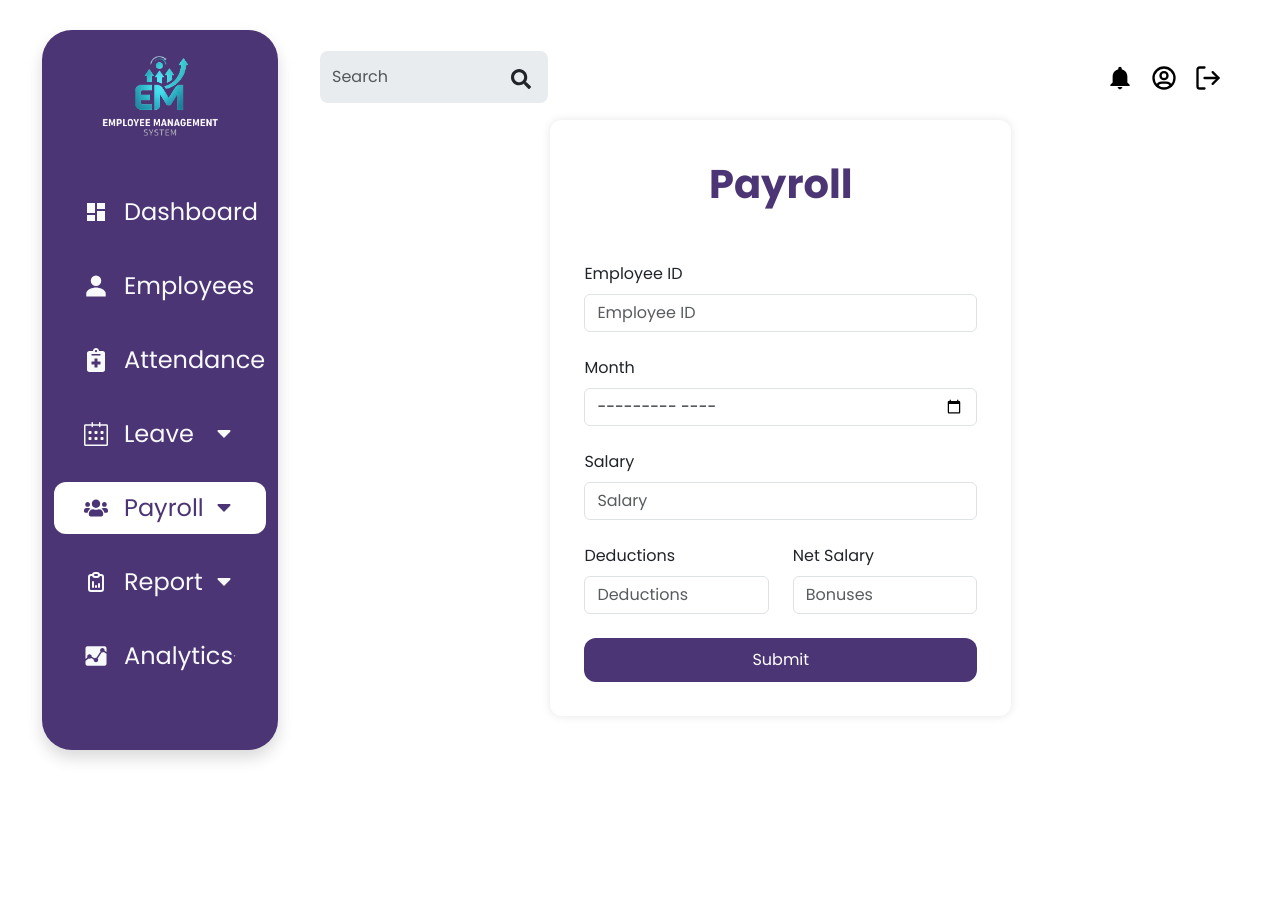
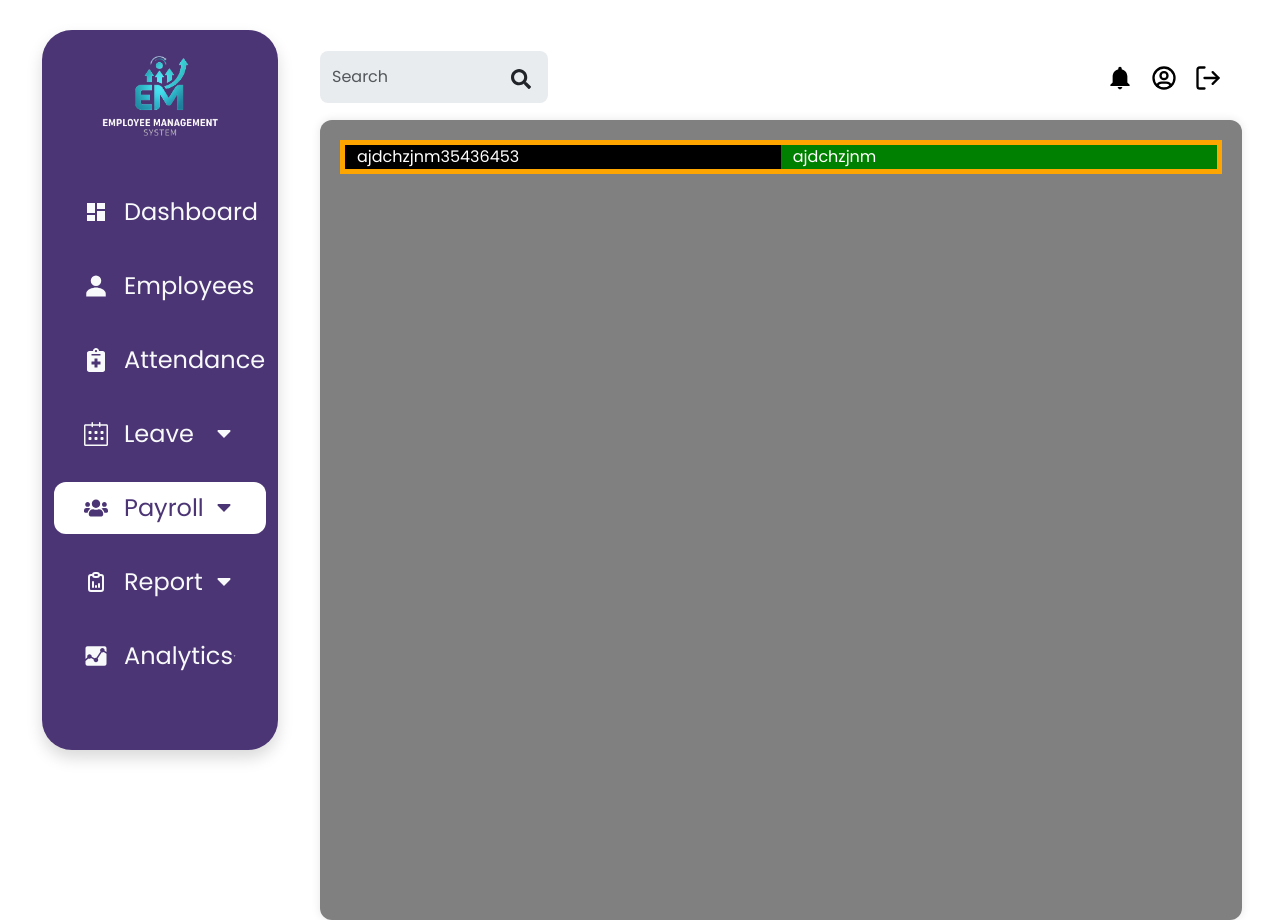
Before and after one commit to arabictech/ems, a React (Create React App) app in the folder frontend/: page /payroll in a window 1280 px wide. Before the commit the page ends 800 px from the top, so only its background shows below. Built offline with nearby package versions, Linux system fonts and the light colour scheme.

Commit message:
create salary-slip page

```diff
--- a/frontend/src/App.css
+++ b/frontend/src/App.css
@@ -88,6 +88,16 @@ body {
   margin: auto;
 }
 
+.salary-container {
+  width: 100%;
+  height: 100vh;
+  background-color: gray;
+  padding: 20px;
+  border-radius: 12px;
+  box-shadow: 0 0 10px rgba(0, 0, 0, 0.1);
+
+}
+
 
 
 @media only screen and (max-width: 800px) {
--- a/frontend/src/App.js
+++ b/frontend/src/App.js
@@ -9,6 +9,7 @@ import Login from './Components/Login';
 import RegisterForm from './Components/RegisterForm';
 import Attendance from './Components/Attendance';
 import Payroll from './Components/Payroll';
+import { SalarySlip } from './Components/SalarySlip';
 
 function App() {
   return (
@@ -23,7 +24,8 @@ function App() {
         <Route path='attendance' element={<Attendance />}/>
         {/* <Route path='attendance' element={<Login />}/> */}
         {/* <Route path='payroll' element={<RegisterForm />}/> */}
-        <Route path='payroll' element={<Payroll />}/>
+        {/* <Route path='payroll' element={<Payroll />}/> */}
+        <Route path='payroll' element={<SalarySlip />}/>
       </Routes>
     </div>
   );
--- a/frontend/src/Components/Payroll.jsx
+++ b/frontend/src/Components/Payroll.jsx
@@ -105,7 +105,7 @@ const Payroll = () => {
                             <Form.Label>Net Salary</Form.Label>
                             <Form.Control
                                 type="text"
-                                placeholder="Bonuses"
+                                placeholder="Net Salary"
                                 name='netSalary'
                                 onChange={formik.handleChange}
                                 onBlur={formik.handleBlur}
--- /dev/null
+++ b/frontend/src/Components/SalarySlip.jsx
@@ -0,0 +1,23 @@
+import React from "react";
+import Row from "react-bootstrap/Row";
+import Col from "react-bootstrap/Col";
+import Container from "react-bootstrap/Container";
+
+export const SalarySlip = () => {
+  return (
+    <div className="main-content">
+      <div className="salary-container">
+        <Container className="height-screen" >
+          <Row style={{ backgroundColor: 'orange', padding: '5px', color: 'white' }} >
+            <Col lg={6} md={6} className="bg-black" >
+              <div>ajdchzjnm35436453</div>
+            </Col>
+            <Col lg={6} md={6} style={{ backgroundColor: 'green', color: 'white' }} >
+              <div>ajdchzjnm</div>
+            </Col>
+          </Row>
+        </Container>
+      </div>
+    </div>
+  );
+};
```
